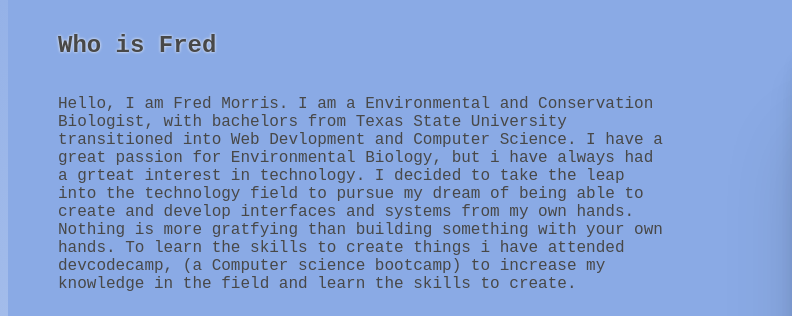
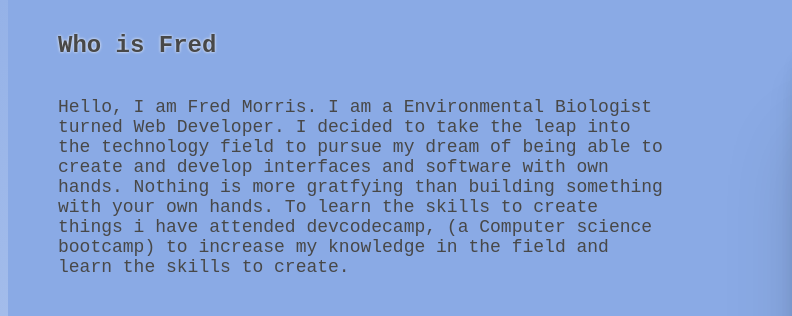
Before and after one commit to Fmorris825/CodeFred, a plain HTML site: page Index.html in a window 1280 px wide. Shown: the part 243-559 px from the top of the page, 0-792 px from the left. Drawn offline with Linux system fonts and the light colour scheme; grey boxes are pictures that could not be loaded.

Commit message:
adjust font in about me section

```diff
--- a/Index.html
+++ b/Index.html
@@ -38,9 +38,8 @@
     <section id="about-me" class="about-me">
         <div class="abtme"class="about-me-left">
             <div class="abt-text"><h1>Who is Fred</h1></div>
-            <p class="text1">Hello, I am Fred Morris. I am a Environmental and Conservation Biologist, with bachelors from Texas State University transitioned into Web Devlopment and Computer Science.
-                I have a great passion for Environmental Biology, but i have always had a grteat interest in technology. I decided to take the leap into the technology field to pursue my dream
-                of being able to create and develop interfaces and systems from my own hands. Nothing is more gratfying than building something with your own hands.
+            <p class="text1"> Hello, I am Fred Morris. I am a Environmental Biologist turned Web Developer. I decided to take the leap into the technology field to pursue my dream
+                of being able to create and develop interfaces and software with own hands. Nothing is more gratfying than building something with your own hands.
                 To learn the skills to create things i have attended devcodecamp, (a Computer science bootcamp) to increase my knowledge in the field and learn the skills to create.</p>
                 <p>
                     <ul class="text2"><div class="ullist">Skills i have learned so far:</div>
--- a/Stylesheet.css
+++ b/Stylesheet.css
@@ -121,6 +121,7 @@ a:hover {
     display: flex;
     justify-content: center;
     align-items: center;
+    font-size: 18px;
 }
 .text2{
     display: inline-block;
```
Also changed, not shown: 1 other file.
